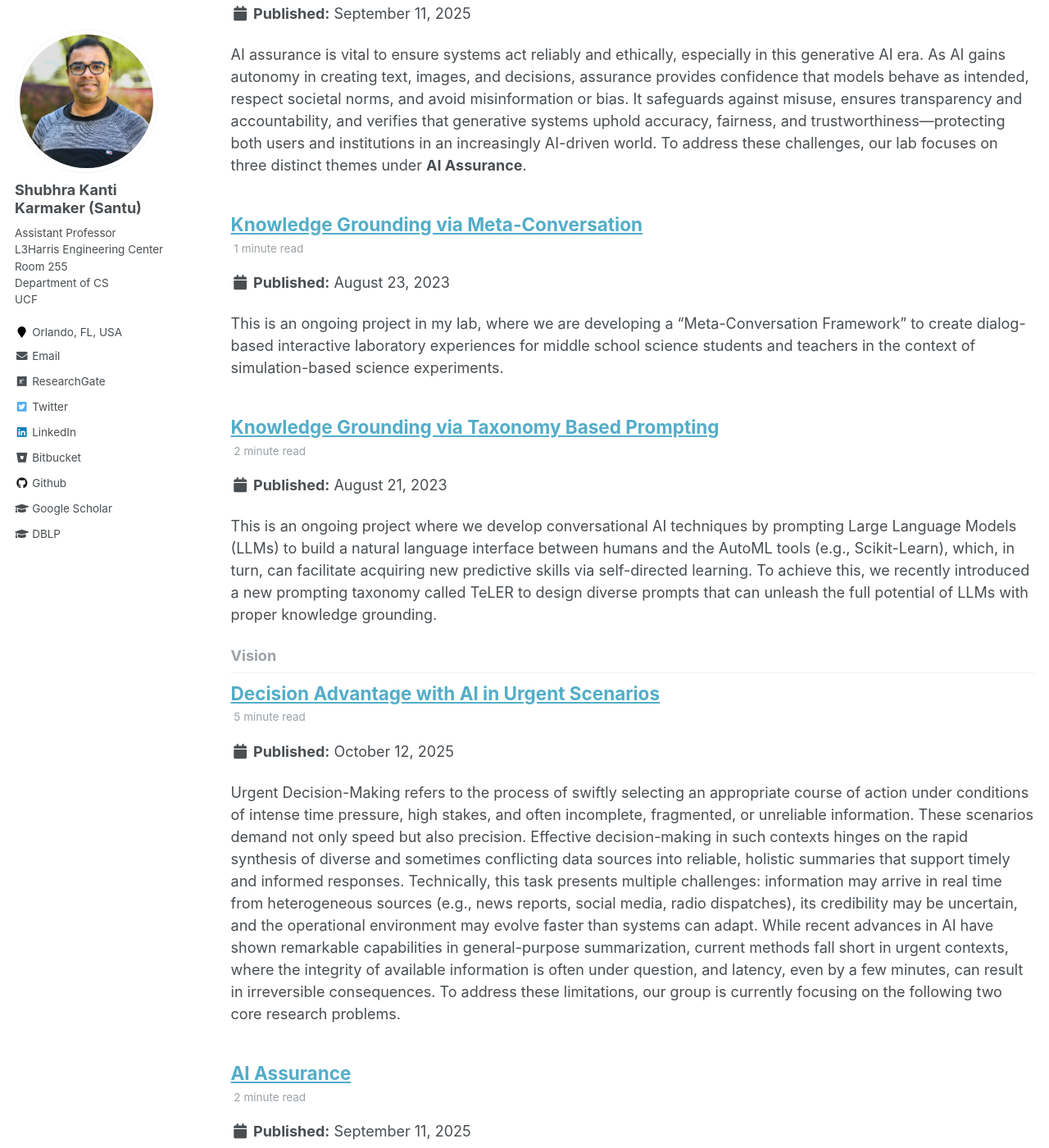
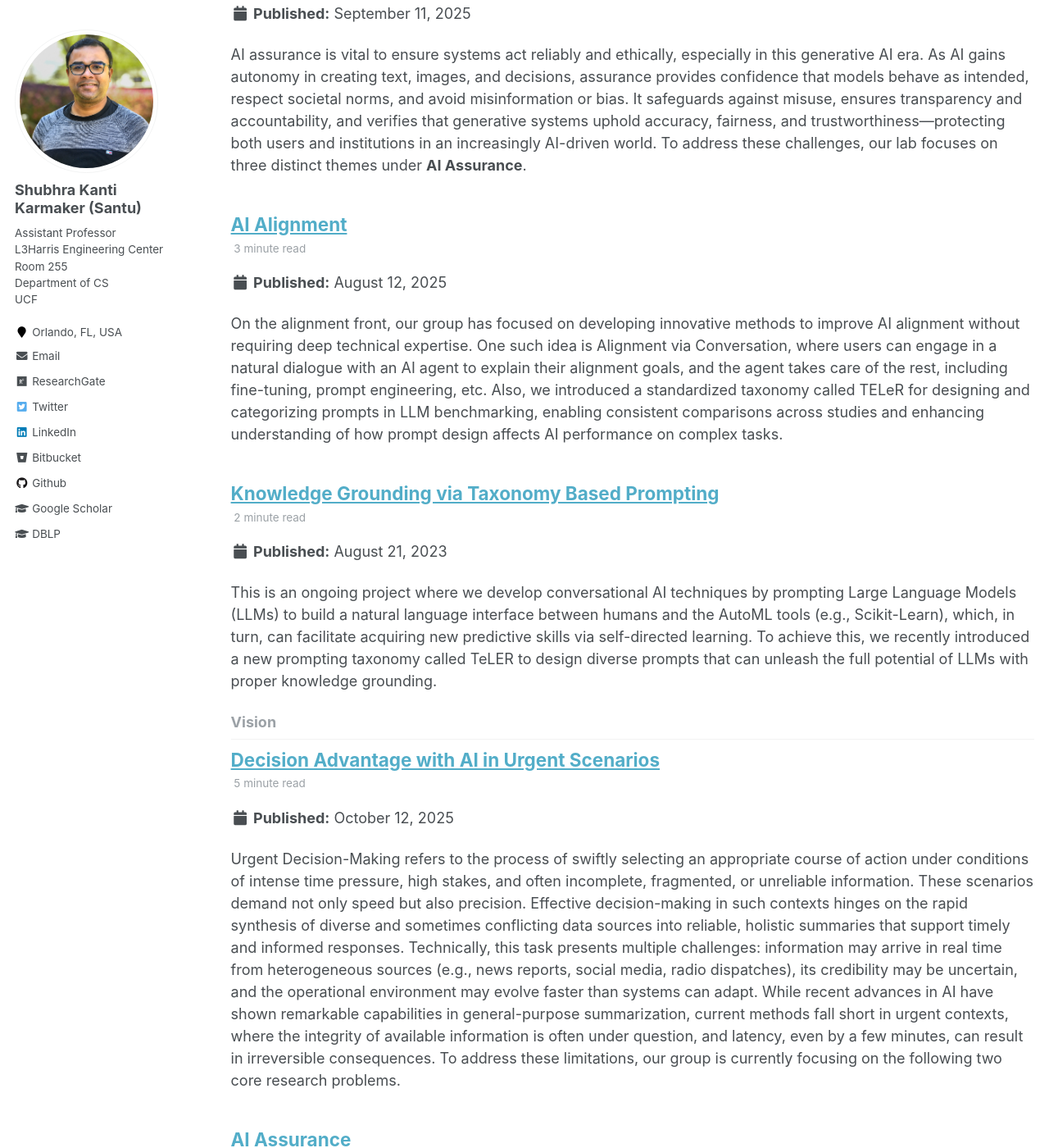
Before and after one commit to karmake2/karmake2.github.io, a Jekyll site: the page built from _pages/tag-archive.html, in a window 1280 px wide and 1400 px high, scrolled down 746 px. Shown: the whole window at 82% size. Built offline with Jekyll 4.4.1, drawn with Linux system fonts in a browser that asks for light colours; some of the changed text lies outside the part shown.

Commit message:
Update 2023-08-23-iLab.md

```diff
--- a/_posts/2023-08-23-iLab.md
+++ b/_posts/2023-08-23-iLab.md
@@ -1,11 +1,21 @@
 ---
-title: "Knowledge Grounding via Meta-Conversation"
-date: 2023-08-23
-permalink: /posts/2023/08/ilab/
+title: "AI Alignment"
+date: 2025-08-12
+permalink: /posts/2025/08/alignment/
 tags:
   - Research
   - Vision
 ---
+
+On the alignment front, our group has focused on developing innovative methods to improve AI alignment without requiring deep technical expertise. One such idea is Alignment via Conversation, where users can engage in a natural dialogue with an AI agent to explain their alignment goals, and the agent takes care of the rest, including fine-tuning, prompt engineering, etc. Also, we introduced a standardized taxonomy called TELeR for designing and categorizing prompts in LLM benchmarking, enabling consistent comparisons across studies and enhancing understanding of how prompt design affects AI performance on complex tasks.
+
+<br>
+<br>
+
+
+Project 1: Alignment via Conversation (Funded by NSF)
+======
+In open-domain dialog systems, it is often uncertain how the end user would expect a new conversation to be grounded and structured. Therefore, the ideal solution must engage in a pre-conversation with the user about their expectations and preferred knowledge base for grounding purposes before the actual conversation happens. In other words, a "Conversation about Conversation", i.e., a "Meta-Conversation", should happen with the user beforehand.
 
 This is an ongoing project in my lab, where we are developing a "Meta-Conversation Framework" to create dialog-based interactive laboratory experiences for middle school science students and teachers in the context of simulation-based science experiments.
 
@@ -14,9 +24,19 @@ This is an ongoing project in my lab, where we are developing a "Meta-Conversati
 </center>
 <br>
 
+Based on this idea, we are currently developing an Artificial Intelligence-based Conversational Framework to create dialog-based interactive laboratory experiences for middle school science students and teachers in the context of simulation-based science experiments. A key component of the framework is an intelligent conversational agent (SimPal) that actively learns from teachers through a "Meta-Conversation" to solicit their instructional goals associated with simulation experiments and store them using a computational representation. In other words, the school teacher actively teaches the machine/agent what the instructional goals are for a particular scientific experiment in plain natural language. The agent then uses this representation to facilitate and customize an interactive knowledge-grounded conversation (powered by state-of-the-art Large Language Models) with students as they run experiments to enhance their learning experience. Unlike existing intelligent tutoring systems and pedagogical conversational agents, SimPal can work with any off-the-shelf third-party simulations, a unique feature of this project enabled by our proposed Meta-Conversation technique.
 
-Overview of Project "Knowledge Grounding via Meta-Conversation"
+<br>
+<br>
+
+
+Project 2: TELeR Taxonomy: Alignment via Prompt Engineering
 ======
-In open-domain dialog systems, it is often uncertain how the end user would expect a new conversation to be grounded and structured. Therefore, the ideal solution must engage in a pre-conversation with the user about their expectations and preferred knowledge base for grounding purposes before the actual conversation happens. In other words, a "Conversation about Conversation", i.e., a "Meta-Conversation" should happen with the user beforehand.
+Conducting benchmarking studies on LLM alignment is challenging because of the large variations in LLMs' performance when different prompt types/styles are used and different degrees of detail are provided in the prompts. To address this issue, we propose a general taxonomy that can be used to design prompts with specific properties in order to perform a wide range of complex tasks. This taxonomy allows future benchmarking studies to report the specific categories of prompts used as part of the study, enabling meaningful comparisons across different studies. Also, by establishing a common standard through this taxonomy, researchers will be able to draw more accurate conclusions about LLMs' performance on a specific complex task.
 
-Based on this idea, we are currently developing an Artificial Intelligence-based Conversational Framework to create dialog-based interactive laboratory experiences for middle school science students and teachers in the context of simulation-based science experiments. A key component of the framework is an intelligent conversational agent (SimPal) that actively learns from teachers through a "Meta-Conversation" to solicit their instructional goals associated with simulation experiments and store them using a computational representation. In other words, the school teacher actively teaches the machine/agent what the instructional goals are for a particular scientific experiment in plain natural language. The agent then uses this representation to facilitate and customize an interactive knowledge-grounded conversation (powered by state-of-the-art Large Language Models) with students as they run experiments to enhance their learning experience. Unlike existing intelligent tutoring systems and pedagogical conversational agents, SimPal can work with any off-the-shelf third-party simulations, a unique feature of this project enabled by our proposed Meta-Conversation technique.
+<center>
+  <div style='display: flex; justify-content: center;'><img src='/images/TELER.png' alt='Image not Loading'  align='middle'></div><br>
+</center>
+<br>
+
+Using TELeR Taxonomy, we have already conducted multiple benchmarking studies on different goal tasks, e.g., Summarization, Question Generation, and Cognitive Bias Detection.
```
